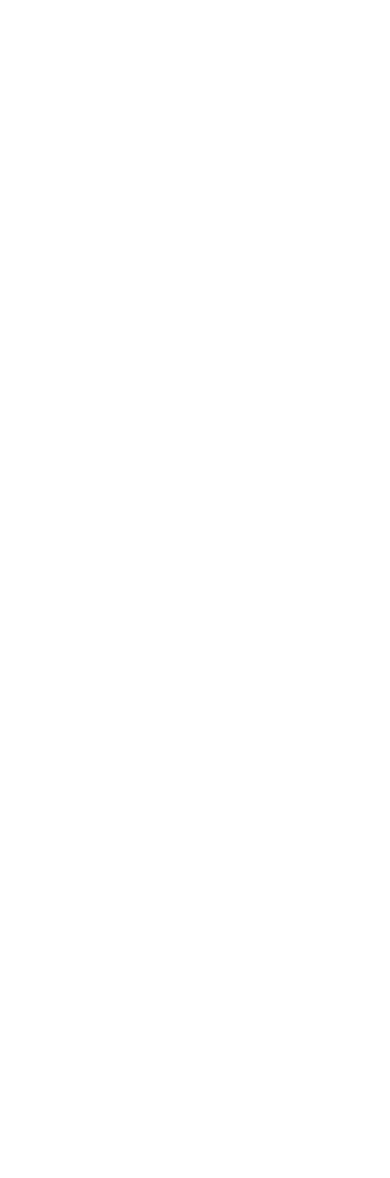
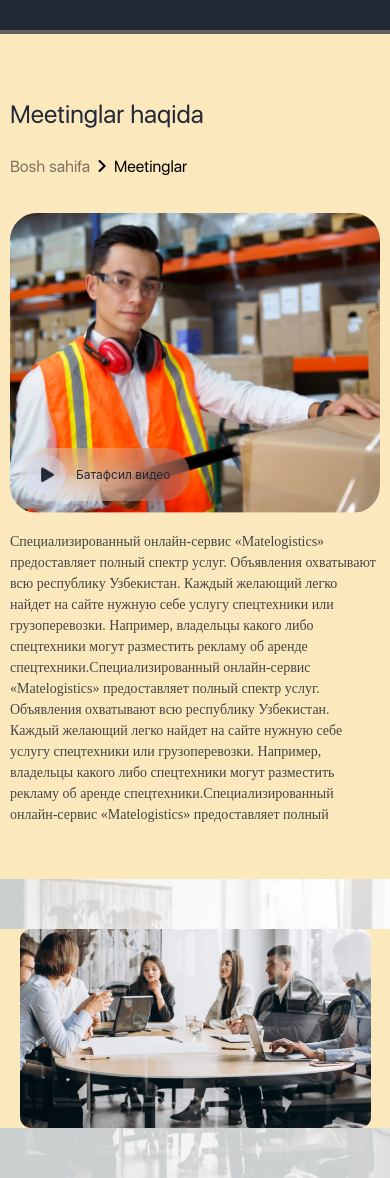
Before and after one commit to Muhammadislom-Dev/arifholding, a React (Create React App) app: page /meeting in a window 390 px wide. Before the commit this address had no page. Before the commit the page ends 844 px from the top, so only its background shows below. Built offline with nearby package versions, Linux system fonts and the light colour scheme.

Commit message:
initial commit

```diff
--- a/src/App.jsx
+++ b/src/App.jsx
@@ -13,8 +13,8 @@
         <Route path="/" element={<HomePage />} />
         <Route path="/enterprice" element={<Enterprice />} />
         <Route path="/news" element={<NewsPage />} />
-        {/* <Route path="/news/about" element={<NewsAbout />} /> */}
-        {/* <Route path="/meeting" element={<MeetingPage />} /> */}
+        <Route path="/news/about" element={<NewsAbout />} />
+        <Route path="/meeting" element={<MeetingPage />} />
       </Routes>
     </div>
   );
--- a/src/pages/HomePage/HomePage.css
+++ b/src/pages/HomePage/HomePage.css
@@ -393,6 +393,10 @@
   .footer .footer-list:nth-child(1) {
     margin-left: 60px;
   }
+
+  .modals .form-close{
+    margin-left: 380px;
+  }
 }
 
 @media (max-width: 460px) {
@@ -584,4 +588,14 @@
     padding-bottom: 50px;
     padding-top: 40px;
   }
+
+  body .modal_contents{
+    width: 280px;
+  }
+  .modals .form-close{
+    margin-left: 280px;
+  }
+  .modals .form-modal-name{
+    font-size: 20px;
+  }
 }
--- a/src/pages/MeetingPage/MeetingPage.css
+++ b/src/pages/MeetingPage/MeetingPage.css
@@ -0,0 +1,146 @@
+@media (max-width: 1440px) {
+  .container {
+    width: 100%;
+  }
+
+  .App .meetingpage .meeting-img {
+    width: 770px;
+  }
+}
+
+@media (max-width: 1280px) {
+  .container {
+    width: 100%;
+  }
+}
+
+@media (max-width: 1080px) {
+  .container {
+    width: 100%;
+  }
+
+  .meeting .meeting-icons {
+    width: 450px;
+  }
+
+  .meeting .meeting-text {
+    font-size: 12px;
+    width: 400px;
+  }
+
+  .meeting .meeting-button {
+    top: 60%;
+    width: 170px;
+    font-size: 12px;
+  }
+
+  .meeting .meeting-imgs {
+    width: 40px;
+  }
+
+  .meeting .meeting-span {
+    margin: 0 10px;
+  }
+
+  .App .meetingpage .meeting-img {
+    width: 650px;
+  }
+}
+
+@media (max-width: 800px) {
+  .container {
+    width: 100%;
+  }
+
+  .meeting .meeting-page {
+    display: flex;
+    flex-direction: column-reverse;
+    margin-top: 35px;
+  }
+
+  .meeting .meeting-texts {
+    display: none;
+  }
+
+  .meeting .meeting-icons {
+    width: 100%;
+    height: 400px;
+    object-fit: cover;
+    border-radius: 8px;
+  }
+
+  .meeting .meeting-left {
+    margin: 0;
+    width: 100%;
+  }
+
+  .meeting .meeting-button {
+    top: 62%;
+  }
+
+  .meeting .meeting-text {
+    font-size: 14px;
+    width: 100%;
+  }
+
+  .App .meetingpage .meeting-img {
+    width: 500px;
+  }
+
+  .App .meetingpage .meeting-box {
+    padding: 50px 0;
+  }
+}
+
+@media (max-width: 600px) {
+  .container {
+    width: 100%;
+  }
+
+  .meeting .meeting-icons {
+    height: 350px;
+  }
+
+  .meeting .meeting-button {
+    top: 55%;
+  }
+
+  .App .meetingpage .meeting-img {
+    width: 400px;
+  }
+
+  .App .meetingpage .meeting-list {
+    width: 100%;
+    text-align: center;
+    display: flex;
+    justify-content: center;
+  }
+}
+
+@media (max-width: 460px) {
+  .container {
+    width: 100%;
+  }
+
+  .App .meeting {
+    padding: 40px 10px;
+  }
+
+  .meeting .meeting-icons {
+    border-radius: 27.0444px;
+    height: 300px;
+  }
+
+  .meeting .meeting-button {
+    top: 49%;
+  }
+
+  .meeting .meeting-name {
+    font-size: 25px;
+    line-height: 30px;
+  }
+
+  .App .meetingpage .meeting-img {
+    width: 90%;
+  }
+}
--- a/src/pages/MeetingPage/MeetingPage.jsx
+++ b/src/pages/MeetingPage/MeetingPage.jsx
@@ -2,13 +2,14 @@
 import Nav from '../../components/Nav/Nav'
 import Footer from '../Footer/Footer'
 import Meeting from './components/Meeting/Meeting'
+import './MeetingPage.css'
 
 const MeetingPage = () => {
   return (
     <div className='meetingpage'>
         <Nav />
         <Meeting />
-        <Footer />
+        {/* <Footer /> */}
     </div>
   )
 }
--- a/src/pages/MeetingPage/components/Meeting/Meeting.css
+++ b/src/pages/MeetingPage/components/Meeting/Meeting.css
@@ -1,6 +1,6 @@
 .meeting {
   background: #fce8bd;
-  padding: 70px 0;
+  padding: 70px 20px;
   position: relative;
 }
 
--- a/src/pages/MeetingPage/components/Meeting/Meeting.jsx
+++ b/src/pages/MeetingPage/components/Meeting/Meeting.jsx
@@ -28,10 +28,10 @@
         items: 1,
       },
       600: {
-        items: 1.5,
+        items: 1.2,
       },
       1000: {
-        items: 1.5,
+        items: 1.4,
       },
     },
   };
@@ -70,9 +70,9 @@
               «Matelogistics» предоставляет полный{" "}
             </p>
             <div className="meeting-left">
-              <img src={meeting} alt="" className="meeting-icon" />
+              <img src={meeting} alt="" className="meeting-icons" />
               <button onClick={handleVideoModal} className="meeting-button">
-                <img src={play} alt="" className="meeting-icon" />
+                <img src={play} alt="" className="meeting-imgs" />
                 <span className="meeting-span">Батафсил видео</span>
               </button>
             </div>
@@ -89,7 +89,6 @@
         </div>
       </div>
 
-      <Person />
       <div className="meeting-box">
         <OwlCarousel {...options}>
           <div className="meeting-list">
--- a/src/pages/NewsAbout/NewsAbout.css
+++ b/src/pages/NewsAbout/NewsAbout.css
@@ -0,0 +1,66 @@
+@media (max-width: 1440px) {
+  .container {
+    width: 100%;
+  }
+
+  .App .sublime {
+    margin: auto;
+    display: flex;
+    justify-content: center;
+    flex-direction: column;
+    align-items: center;
+  }
+}
+
+@media (max-width: 1080px) {
+  .container {
+    width: 100%;
+  }
+
+  .sublime .sublime-right {
+    display: none;
+  }
+
+  .sublime .sublime-page {
+    width: 100%;
+    justify-content: center;
+    display: flex;
+    flex-direction: column;
+  }
+
+  .sublime .sublime-left {
+    display: flex;
+    justify-content: center;
+    flex-direction: column;
+  }
+
+  .sublime .sublime-pic {
+    height: 3px;
+  }
+}
+
+@media (max-width: 780px) {
+  .container {
+    width: 100%;
+  }
+
+  .sublime .sublime-name {
+    font-size: 30px;
+    width: 420px;
+  }
+
+  .sublime .sublime-text {
+    width: 100%;
+  }
+}
+
+@media (max-width: 460px) {
+  .container {
+    width: 100%;
+  }
+
+  .sublime .sublime-name{
+    width: 100%;
+    margin-bottom: 15px;
+  }
+}
--- a/src/pages/NewsAbout/NewsAbout.jsx
+++ b/src/pages/NewsAbout/NewsAbout.jsx
@@ -1,18 +1,19 @@
-import React from 'react'
-import Nav from '../../components/Nav/Nav'
-import Footer from '../Footer/Footer'
-import Sidebar from '../NewsPage/components/Sidebar/Sidebar'
-import Sublime from './components/Sublime/Sublime'
+import React from "react";
+import "./NewsAbout.css";
+import Nav from "../../components/Nav/Nav";
+import Footer from "../Footer/Footer";
+import Sidebar from "../NewsPage/components/Sidebar/Sidebar";
+import Sublime from "./components/Sublime/Sublime";
 
 const NewsAbout = () => {
   return (
-    <div className='newsabout'>
-        <Nav />
-        <Sidebar />
-        <Sublime />
-        <Footer />
+    <div className="newsabout">
+      <Nav />
+      <Sidebar />
+      <Sublime />
+      {/* <Footer /> */}
     </div>
-  )
-}
+  );
+};
 
-export default NewsAbout
+export default NewsAbout;
--- a/src/pages/NewsAbout/components/Sublime/Sublime.css
+++ b/src/pages/NewsAbout/components/Sublime/Sublime.css
@@ -2,6 +2,8 @@
   background-color: #fce8bd;
   padding-top: 70px;
   padding-bottom: 100px;
+  padding-left: 20px;
+  padding-right: 20px;
 }
 
 .sublime-name {
@@ -14,7 +16,6 @@
   width: 600px;
   margin-bottom: 0;
 }
-
 
 .sublime-btn {
   background: #222936;
--- a/src/pages/ReactModal/components/Modal/Modal.css
+++ b/src/pages/ReactModal/components/Modal/Modal.css
@@ -23,6 +23,7 @@
   height: 484px;
   background: #fce8bd;
   border-radius: 20px;
+  margin-top: 60px;
 }
 .modalContainer.show {
   visibility: visible;
@@ -36,3 +37,97 @@
   animation-duration: 0.5s;
   display: block;
 }
+
+@media (max-width: 1440px) {
+  .container {
+    width: 100%;
+  }
+
+  .modal .header-close {
+    left: 82%;
+  }
+}
+
+@media (max-width: 1280px) {
+  .container {
+    width: 100%;
+  }
+  .modal .header-close {
+    left: 80%;
+  }
+}
+
+@media (max-width: 1080px) {
+  .container {
+    width: 100%;
+  }
+  .modal .header-close {
+    left: 93%;
+    top: 3%;
+    margin-top: 25px;
+    position: relative;
+  }
+  .modal .header-modal {
+    width: 100%;
+  }
+  body .modal_content {
+    width: 100%;
+  }
+}
+
+@media (max-width: 780px) {
+  .container {
+    width: 100%;
+  }
+  body .modal_content {
+    width: 500px;
+  }
+
+  body .header-imgs {
+    display: none;
+  }
+  body .header-input {
+    width: 80%;
+  }
+  .modal .header-modal {
+    width: 100%;
+  }
+  .modal .header-right {
+    margin: 0;
+    width: 100%;
+    display: flex;
+    flex-direction: column;
+    justify-content: center;
+  }
+  .modal .header-submit {
+    width: 90%;
+  }
+
+  .modal .header-form {
+    justify-content: center;
+    align-items: center;
+  }
+
+  .header-subname,
+  .header-subnames {
+    margin-left: 20px;
+  }
+}
+
+@media (max-width: 500px) {
+  .container {
+    width: 100%;
+  }
+
+  body .modal_content {
+    width: 100%;
+  }
+
+  body .modal {
+    width: 90%;
+  }
+
+  .modal .header-close {
+    left: 91%;
+  }
+}
```
